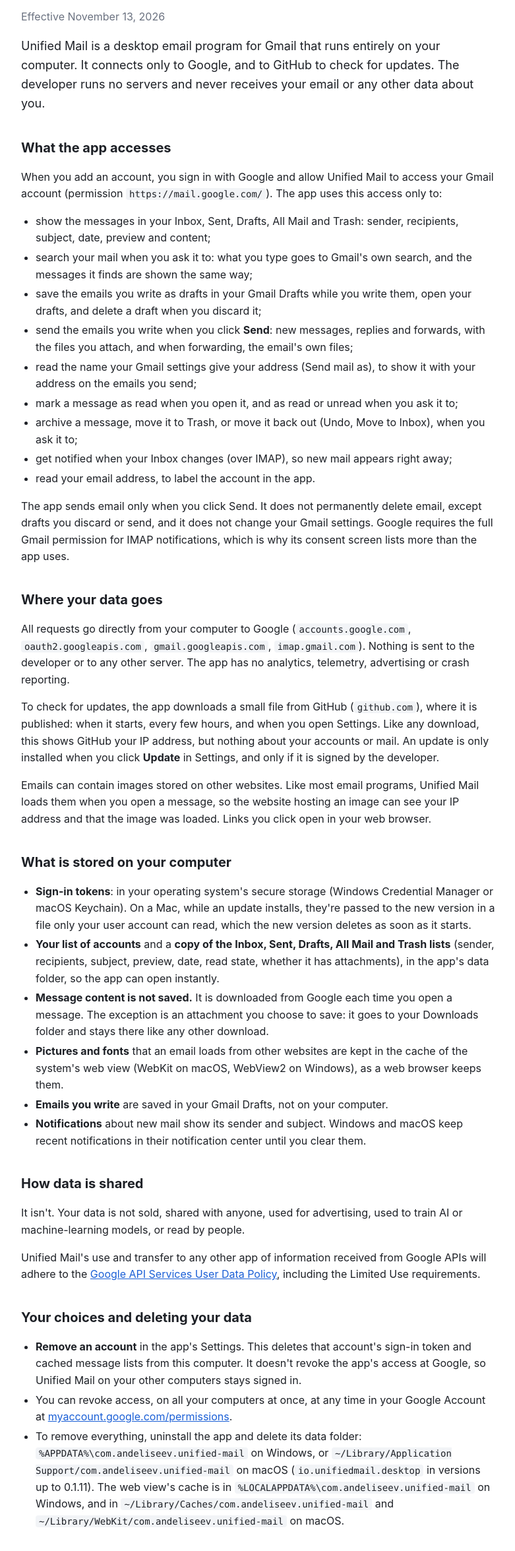
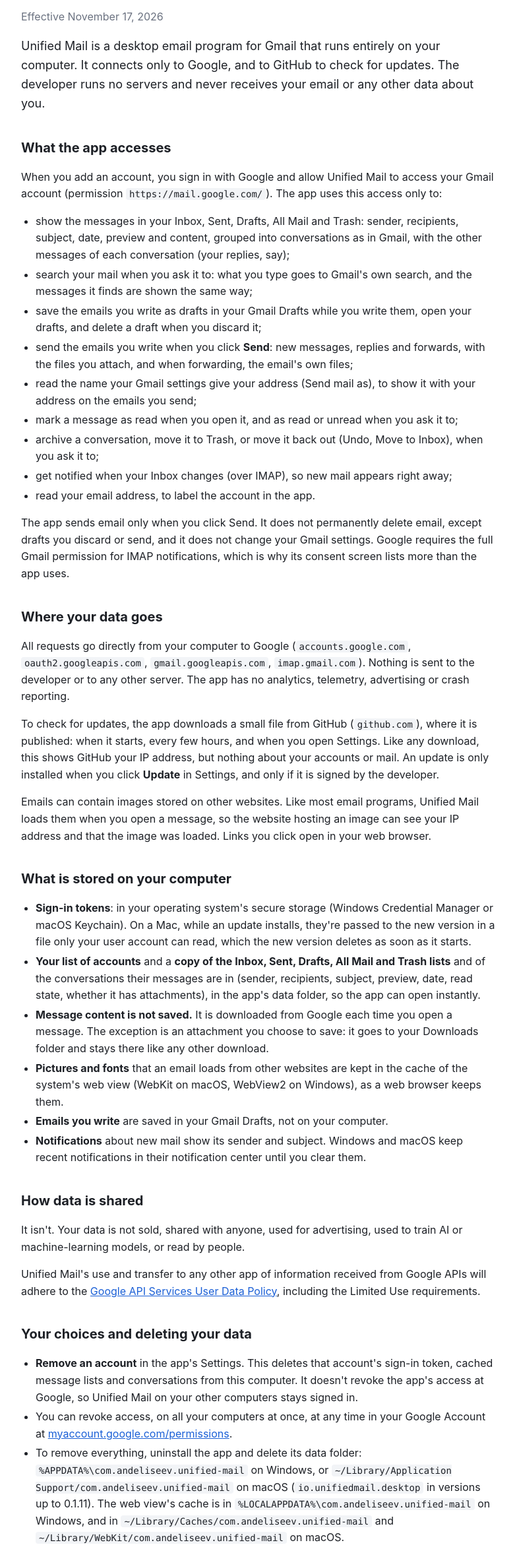
Before and after one commit to andeliseev/andeliseev.github.io, a plain HTML site: page unified-mail/privacy.html in a window 1280 px wide. Shown: the part 136-2487 px from the top of the page at 66% size, without its empty margins (248-1029 px from the left). Drawn offline with Linux system fonts and the light colour scheme.

Commit message:
Unified Mail: conversations, and the copy of them the app keeps
The app will show an email and the answers to it as one conversation,
as Gmail does. The policy now says what that takes: the app reads the
other messages of each conversation (your replies, say), archives and
deletes conversations rather than single messages, and keeps a copy
of the conversations with the cached lists, in its data folder.
Removing an account deletes that copy too.
New effective date: November 17, 2026.

```diff
--- a/unified-mail/privacy.html
+++ b/unified-mail/privacy.html
@@ -11,7 +11,7 @@
   <main>
     <p class="crumb"><a href="./">Unified Mail</a></p>
     <h1>Privacy Policy</h1>
-    <p class="muted">Effective November 13, 2026</p>
+    <p class="muted">Effective November 17, 2026</p>
 
     <p class="lead">
       Unified Mail is a desktop email program for Gmail that runs entirely on your computer.
@@ -25,13 +25,14 @@
       Gmail account (permission <code>https://mail.google.com/</code>). The app uses this access only to:
     </p>
     <ul>
-      <li>show the messages in your Inbox, Sent, Drafts, All Mail and Trash: sender, recipients, subject, date, preview and content;</li>
+      <li>show the messages in your Inbox, Sent, Drafts, All Mail and Trash: sender, recipients, subject, date, preview and content,
+        grouped into conversations as in Gmail, with the other messages of each conversation (your replies, say);</li>
       <li>search your mail when you ask it to: what you type goes to Gmail's own search, and the messages it finds are shown the same way;</li>
       <li>save the emails you write as drafts in your Gmail Drafts while you write them, open your drafts, and delete a draft when you discard it;</li>
       <li>send the emails you write when you click <strong>Send</strong>: new messages, replies and forwards, with the files you attach, and when forwarding, the email's own files;</li>
       <li>read the name your Gmail settings give your address (Send mail as), to show it with your address on the emails you send;</li>
       <li>mark a message as read when you open it, and as read or unread when you ask it to;</li>
-      <li>archive a message, move it to Trash, or move it back out (Undo, Move to Inbox), when you ask it to;</li>
+      <li>archive a conversation, move it to Trash, or move it back out (Undo, Move to Inbox), when you ask it to;</li>
       <li>get notified when your Inbox changes (over IMAP), so new mail appears right away;</li>
       <li>read your email address, to label the account in the app.</li>
     </ul>
@@ -68,6 +69,7 @@
         (Windows Credential Manager or macOS Keychain). On a Mac, while an update installs, they're passed to the
         new version in a file only your user account can read, which the new version deletes as soon as it starts.</li>
       <li><strong>Your list of accounts</strong> and a <strong>copy of the Inbox, Sent, Drafts, All Mail and Trash lists</strong>
+        and of the conversations their messages are in
         (sender, recipients, subject, preview, date, read state, whether it has attachments), in the app's data folder, so the
         app can open instantly.</li>
       <li><strong>Message content is not saved.</strong> It is downloaded from Google each time you open a message.
@@ -94,8 +96,8 @@
 
     <h2>Your choices and deleting your data</h2>
     <ul>
-      <li><strong>Remove an account</strong> in the app's Settings. This deletes that account's sign-in token and
-        cached message lists from this computer. It doesn't revoke the app's access at Google, so Unified Mail on your
+      <li><strong>Remove an account</strong> in the app's Settings. This deletes that account's sign-in token,
+        cached message lists and conversations from this computer. It doesn't revoke the app's access at Google, so Unified Mail on your
         other computers stays signed in.</li>
       <li>You can revoke access, on all your computers at once, at any time in your Google Account at
         <a href="https://myaccount.google.com/permissions">myaccount.google.com/permissions</a>.</li>
```
